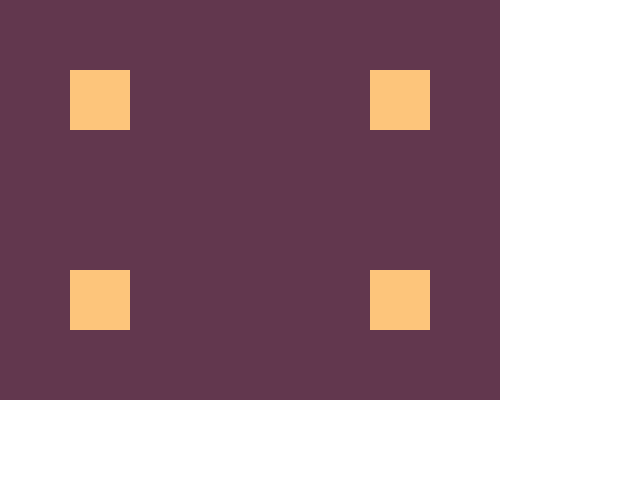
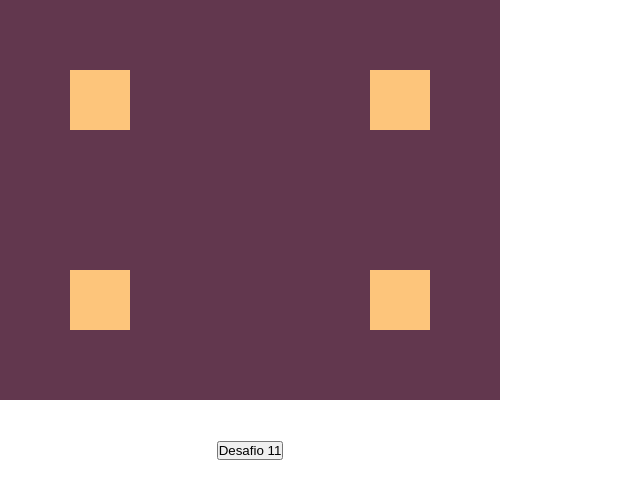
Before and after one commit to Paivaas/CSSbattle, a plain HTML site: page index.html in a window 1280 px wide. Shown: the whole page, without its empty margins (0-640 px from the left). Drawn offline with Linux system fonts and the light colour scheme.

Commit message:
Botão para o desafio 11

```diff
--- a/index.html
+++ b/index.html
@@ -13,5 +13,7 @@
         <div class="pequeno 3"></div>
         <div class="pequeno 4"></div>
     </div>
+
+    <footer><a href="./Exercicio11.html"><button>Desafio 11</button></a></footer>
 </body>
 </html>
--- a/style.css
+++ b/style.css
@@ -31,3 +31,12 @@
 .pequeno4{
     grid-area: p4;
 }
+
+
+footer{
+    display: flex;
+    height: 100px;
+    width: 500px;
+    justify-content: center;
+    align-items: center;
+}
```
Also changed, not shown: Exercicio11.css (+5 -5 lines), Exercicio11.html (+2 -0 lines).
